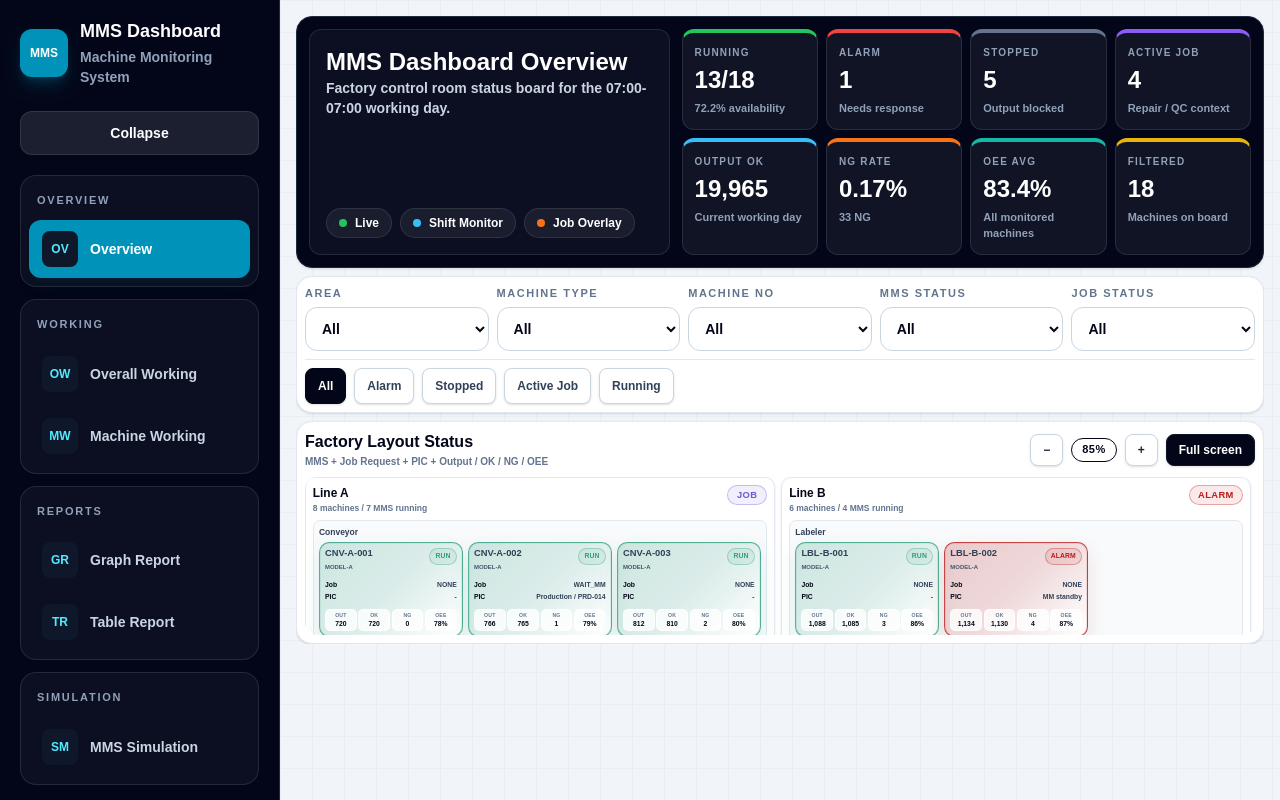
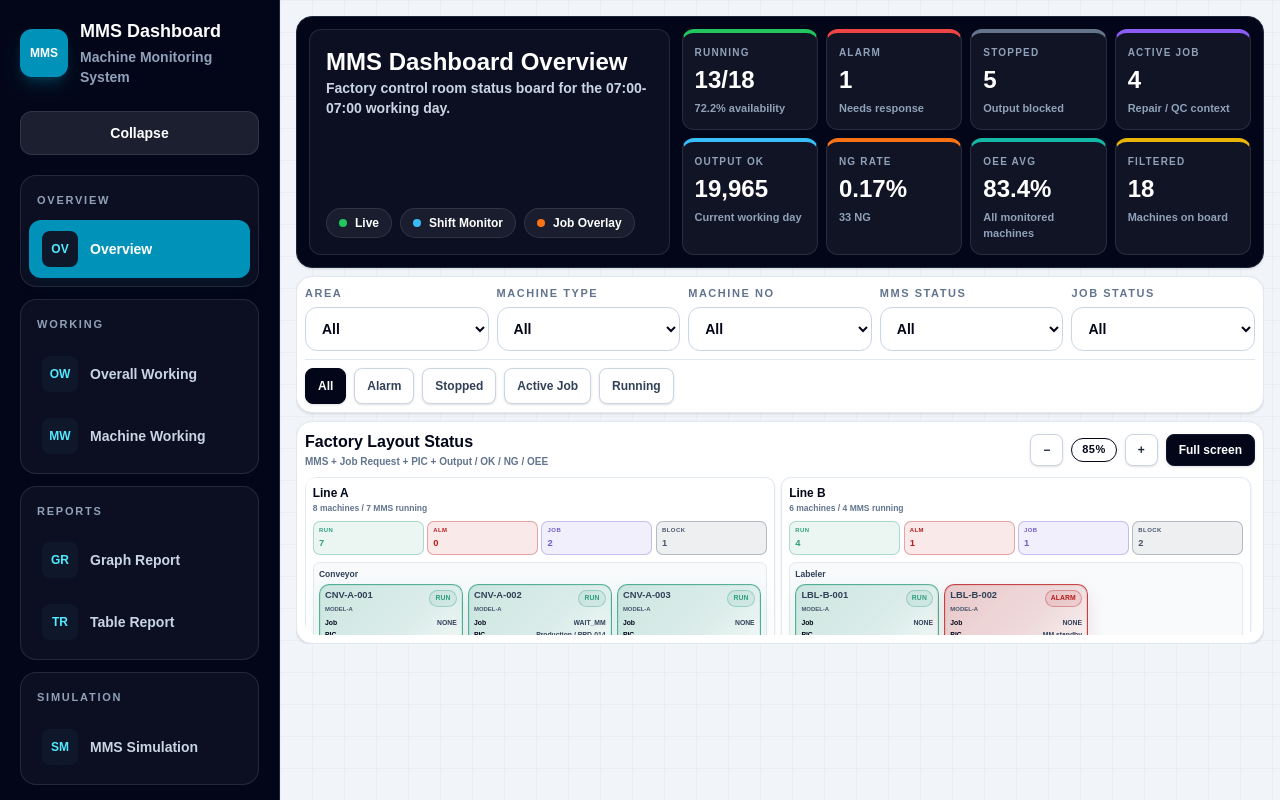
Before and after one commit to apiwatapply-svg/maintenance_project, a Next.js app in the folder frontend/: page /mms-dashboard in a window 1280 px wide. Built offline with nearby package versions, Linux system fonts and the light colour scheme.

Commit message:
Refine MMS overview machine status cards

```diff
--- a/frontend/src/components/MmsDashboardShell.js
+++ b/frontend/src/components/MmsDashboardShell.js
@@ -16,6 +16,7 @@ import {
   YAxis
 } from "recharts";
 import {
+  buildMmsAreaPanelSummary,
   buildMmsGraphReportSeries,
   buildMmsLayoutMachineState,
   buildMmsMachineTypeSummary,
@@ -344,7 +345,8 @@ const styles = {
   overviewCommandMeta: "flex flex-wrap gap-2 [&_span]:inline-flex [&_span]:items-center [&_span]:gap-2 [&_span]:rounded-full [&_span]:border [&_span]:border-white/10 [&_span]:bg-white/[0.06] [&_span]:px-3 [&_span]:py-1.5 [&_span]:text-xs [&_span]:font-black [&_i]:h-2 [&_i]:w-2 [&_i]:rounded-full",
   overviewAreaCard: "min-h-0 overflow-hidden rounded-xl border border-slate-200 bg-white p-2 shadow-sm",
   overviewAreaGrid: "grid grid-cols-4 gap-3 max-[1400px]:grid-cols-2 max-[760px]:grid-cols-1",
-  overviewAreaHeader: "mb-1.5 flex items-start justify-between gap-2 [&_h4]:m-0 [&_h4]:text-sm [&_h4]:font-black [&_p]:m-0 [&_p]:text-[10px] [&_p]:font-bold [&_p]:text-slate-500",
+  overviewAreaHeader: "mb-2 grid gap-2 [&_h4]:m-0 [&_h4]:text-sm [&_h4]:font-black [&_p]:m-0 [&_p]:text-[10px] [&_p]:font-bold [&_p]:text-slate-500",
+  overviewAreaStats: "grid grid-cols-4 gap-1 [&_span]:grid [&_span]:gap-0.5 [&_span]:rounded-lg [&_span]:border [&_span]:bg-slate-50 [&_span]:px-1.5 [&_span]:py-1 [&_small]:text-[7px] [&_small]:font-black [&_small]:uppercase [&_small]:tracking-[0.08em] [&_strong]:text-[11px] [&_strong]:font-black",
   overviewChartGrid: "grid grid-cols-[1.35fr_0.85fr] gap-3 max-[1100px]:grid-cols-1",
   overviewFactoryHeader: "mb-2 flex flex-wrap items-center justify-between gap-2 [&_h3]:m-0 [&_h3]:text-base [&_h3]:font-black [&_p]:m-0 [&_p]:text-[10px] [&_p]:font-black [&_p]:text-slate-500",
   overviewFactoryLayout: "grid min-h-0 grid-cols-4 items-start gap-2 max-[1600px]:grid-cols-2 max-[900px]:grid-cols-1",
@@ -356,8 +358,9 @@ const styles = {
   overviewKpi: "rounded-xl border border-slate-200 bg-slate-50 p-3 shadow-sm [&_small]:block [&_small]:text-[10px] [&_small]:font-black [&_small]:uppercase [&_small]:tracking-[0.12em] [&_small]:text-slate-500 [&_span]:mt-1 [&_span]:block [&_span]:text-xs [&_span]:font-bold [&_span]:text-slate-500 [&_strong]:mt-1 [&_strong]:block [&_strong]:text-2xl [&_strong]:font-black [&_strong]:text-slate-950",
   overviewKpiStrip: "grid grid-cols-6 gap-3 max-[1400px]:grid-cols-3 max-[760px]:grid-cols-2",
   overviewLayout: "grid h-[calc(100vh-172px)] min-h-0 grid-rows-[auto_auto_minmax(0,1fr)] gap-2 overflow-hidden",
-  overviewMachineCard: "grid h-[112px] min-w-0 content-between overflow-hidden rounded-xl border-2 p-1.5 shadow-sm",
-  overviewMachineGrid: "grid grid-cols-[repeat(auto-fill,minmax(136px,1fr))] auto-rows-[112px] gap-1.5",
+  overviewMachineCard: "grid h-[126px] min-w-0 content-between overflow-hidden rounded-xl border-2 p-1.5 shadow-sm",
+  overviewMachineGate: "mt-1 flex min-w-0 items-center justify-between gap-1 [&_b]:min-w-0 [&_b]:truncate [&_b]:rounded-md [&_b]:border [&_b]:border-violet-200 [&_b]:bg-violet-50 [&_b]:px-1.5 [&_b]:py-0.5 [&_b]:text-[7px] [&_b]:font-black [&_b]:text-violet-800 [&_span]:shrink-0 [&_span]:rounded-md [&_span]:border [&_span]:px-1.5 [&_span]:py-0.5 [&_span]:text-[7px] [&_span]:font-black",
+  overviewMachineGrid: "grid grid-cols-[repeat(auto-fill,minmax(146px,1fr))] auto-rows-[126px] gap-1.5",
   overviewMachineMeta: "mt-1 grid min-w-0 gap-0.5 text-[8px] font-black text-slate-700 [&_b]:shrink-0 [&_b]:text-slate-950 [&_em]:min-w-0 [&_em]:truncate [&_em]:not-italic [&_span]:flex [&_span]:min-w-0 [&_span]:items-center [&_span]:justify-between [&_span]:gap-1",
   overviewMachineMetrics: "mt-1 grid min-w-0 grid-cols-4 gap-0.5 [&_span]:min-w-0 [&_span]:rounded-md [&_span]:border [&_span]:border-white/70 [&_span]:bg-white/80 [&_span]:px-0.5 [&_span]:py-0.5 [&_small]:block [&_small]:truncate [&_small]:text-center [&_small]:text-[6px] [&_small]:font-black [&_small]:uppercase [&_small]:tracking-[0.04em] [&_small]:text-slate-500 [&_strong]:block [&_strong]:text-center [&_strong]:text-[8px] [&_strong]:font-black [&_strong]:leading-tight [&_strong]:text-slate-950",
   overviewMachineTitle: "flex min-w-0 items-start justify-between gap-1 [&_div]:min-w-0 [&_h5]:m-0 [&_h5]:truncate [&_h5]:text-[11px] [&_h5]:font-black [&_h5]:leading-tight [&_p]:m-0 [&_p]:truncate [&_p]:text-[7px] [&_p]:font-bold [&_p]:text-slate-600",
@@ -654,10 +657,14 @@ function DashboardView() {
   const filteredLayoutStates = selectMmsOverviewMachines(layoutStates, overviewFilters);
   const overviewSummary = buildMmsOverviewSummary(layoutStates);
   const filteredSummary = buildMmsOverviewSummary(filteredLayoutStates);
-  const areaLayout = areas.map((area) => ({
-    ...area,
-    machines: filteredLayoutStates.filter((machine) => machine.area === area.area)
-  })).filter((area) => area.machines.length > 0);
+  const areaLayout = areas.map((area) => {
+    const areaMachines = filteredLayoutStates.filter((machine) => machine.area === area.area);
+    return {
+      ...area,
+      machines: areaMachines,
+      summary: buildMmsAreaPanelSummary(areaMachines)
+    };
+  }).filter((area) => area.machines.length > 0);
 
   useEffect(() => {
     try {
@@ -722,7 +729,7 @@ function DashboardView() {
                       <h4>{area.area}</h4>
                       <p>{area.machines.length} machines / {area.machines.filter((machine) => machine.layoutState.mmsStatus === "RUN").length} MMS running</p>
                     </div>
-                    <StatusBadge status={area.machines.some((machine) => machine.layoutState.mmsStatus === "ALARM") ? "ALARM" : area.machines.some((machine) => machine.layoutState.hasJob) ? "JOB" : "RUN"} />
+                    <OverviewAreaStats summary={area.summary} />
                   </div>
                   <div className={styles.typeStack}>
                     {groupMachinesByType(area.machines).map((group) => (
@@ -885,6 +892,8 @@ function groupMachinesByType(rows = []) {
 function OverviewMachineCard({ machine }) {
   const state = machine.layoutState || buildMmsLayoutMachineState(machine);
   const okOutput = Math.max(0, Number(machine.output || 0) - Number(machine.ng || 0));
+  const outputGateLabel = state.canProduceOutput ? "Output ON" : "Output Block";
+  const jobOverlayLabel = state.hasJob ? `Job ${compactMmsStatus(state.jobStatus)}` : "No Job";
 
   return (
     <article className={styles.overviewMachineCard} data-testid="mms-overview-machine-card" style={statusCardStyle(state.mmsStatus)}>
@@ -899,6 +908,10 @@ function OverviewMachineCard({ machine }) {
         <span><b>Job</b><em>{state.jobStatus}</em></span>
         <span><b>PIC</b><em>{state.responsible}</em></span>
       </div>
+      <div className={styles.overviewMachineGate}>
+        <span style={statusBadgeStyle(state.canProduceOutput ? "RUN" : "STOP")}>{outputGateLabel}</span>
+        <b>{jobOverlayLabel}</b>
+      </div>
       <div className={styles.overviewMachineMetrics}>
         <span><small>Out</small><strong>{Number(machine.output || 0).toLocaleString()}</strong></span>
         <span><small>OK</small><strong>{okOutput.toLocaleString()}</strong></span>
@@ -906,6 +919,26 @@ function OverviewMachineCard({ machine }) {
         <span><small>OEE</small><strong>{machine.oee}%</strong></span>
       </div>
     </article>
+  );
+}
+
+function OverviewAreaStats({ summary }) {
+  const stats = [
+    ["RUN", summary.running, "RUN"],
+    ["ALM", summary.alarm, "ALARM"],
+    ["JOB", summary.activeJobs, "JOB"],
+    ["BLOCK", summary.outputBlocked, "STOP"]
+  ];
+
+  return (
+    <div className={styles.overviewAreaStats}>
+      {stats.map(([label, value, status]) => (
+        <span key={label} style={statusBadgeStyle(status)}>
+          <small>{label}</small>
+          <strong>{value}</strong>
+        </span>
+      ))}
+    </div>
   );
 }
 
```
Also changed, not shown: frontend/src/lib/mmsSimulation.js, 1 other file (tests, documents, lock files or other folders).
